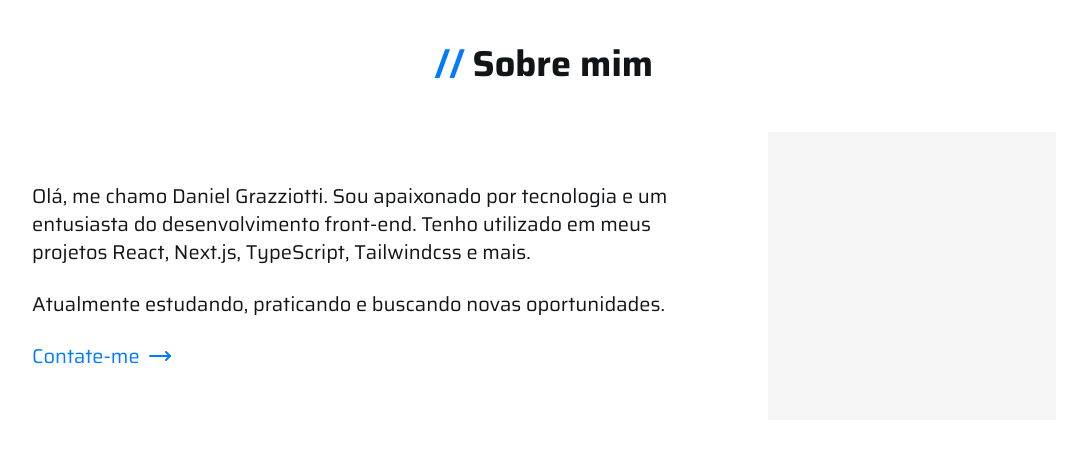
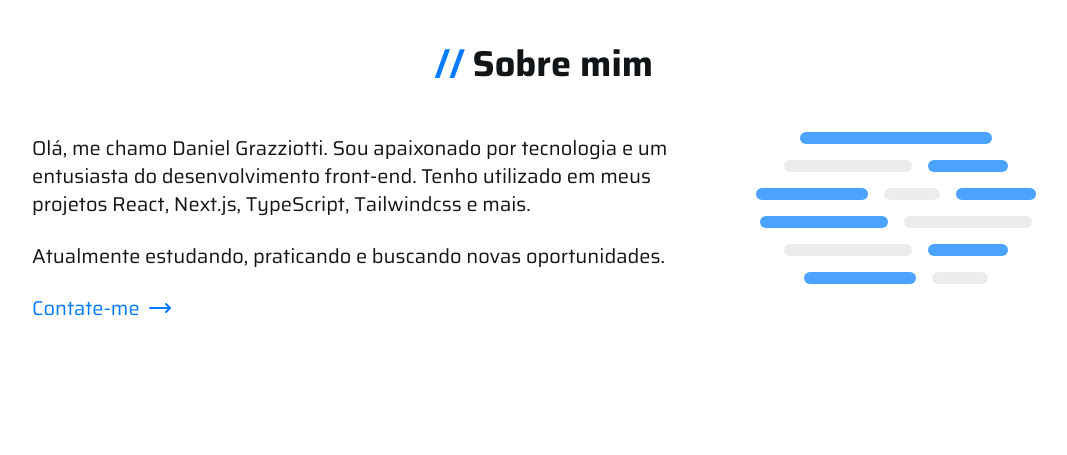
Before and after one commit to grazziotti/portfolio, a Next.js app: page / in a window 1280 px wide. Shown: the part 820-1275 px from the top of the page, without its empty margins (96-1163 px from the left). Built offline with nearby package versions, Linux system fonts and the light colour scheme.

Commit message:
chore: add about styled div

```diff
--- a/src/app/components/About.tsx
+++ b/src/app/components/About.tsx
@@ -1,3 +1,4 @@
+import Image from 'next/image'
 import Link from 'next/link'
 
 import { MotionDiv } from '../lib/motion'
@@ -22,7 +23,7 @@ export const About = () => {
             projetos React, Next.js, TypeScript, Tailwindcss e mais.
           </p>
 
-          <p className="">
+          <p>
             Atualmente estudando, praticando e buscando novas oportunidades.
           </p>
           <MotionDiv className="flex justify-start md:justify-center">
@@ -41,7 +42,22 @@ export const About = () => {
           transition={{ delay: 0.5, duration: 0.3 }}
           className="flex flex-1 justify-end pl-8 md:hidden"
         >
-          <div className="h-72 w-72 bg-secondary"></div>
+          <div className="w-80 pb-10">
+            <div className="flex flex-wrap justify-center gap-4 opacity-70">
+              <span className="h-3 w-48 rounded-full bg-target"></span>
+              <span className="h-3 w-32 rounded-full bg-secondaryHover"></span>
+              <span className="h-3 w-20 rounded-full bg-target"></span>
+              <span className="h-3 w-28 rounded-full bg-target"></span>
+              <span className="h-3 w-14 rounded-full bg-secondaryHover"></span>
+              <span className="h-3 w-20 rounded-full bg-target"></span>
+              <span className="h-3 w-32 rounded-full bg-target"></span>
+              <span className="h-3 w-32 rounded-full bg-secondaryHover"></span>
+              <span className="h-3 w-32 rounded-full bg-secondaryHover"></span>
+              <span className="h-3 w-20 rounded-full bg-target"></span>
+              <span className="h-3 w-28 rounded-full bg-target"></span>
+              <span className="h-3 w-14 rounded-full bg-secondaryHover"></span>
+            </div>
+          </div>
         </MotionDiv>
       </div>
     </SectionContainer>
```
